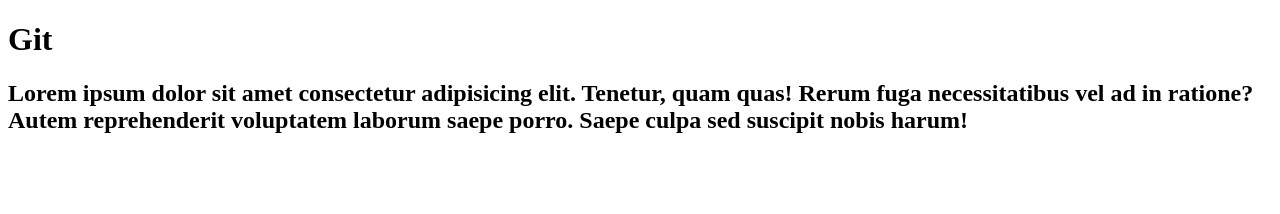
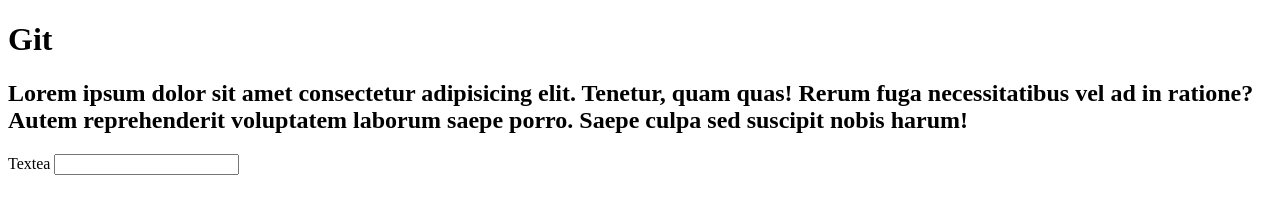
Before and after one commit to Alex-RC/practica-git, a plain HTML site: page index.html in a window 1280 px wide. Drawn offline with Linux system fonts and the light colour scheme.

Commit message:
Agregamos label e input

```diff
--- a/index.html
+++ b/index.html
@@ -9,5 +9,7 @@
 <body>
     <h1>Git</h1>
     <h2>Lorem ipsum dolor sit amet consectetur adipisicing elit. Tenetur, quam quas! Rerum fuga necessitatibus vel ad in ratione? Autem reprehenderit voluptatem laborum saepe porro. Saepe culpa sed suscipit nobis harum!</h2>
+    <label for="">Textea</label>
+    <input type="text">
 </body>
 </html>
```
